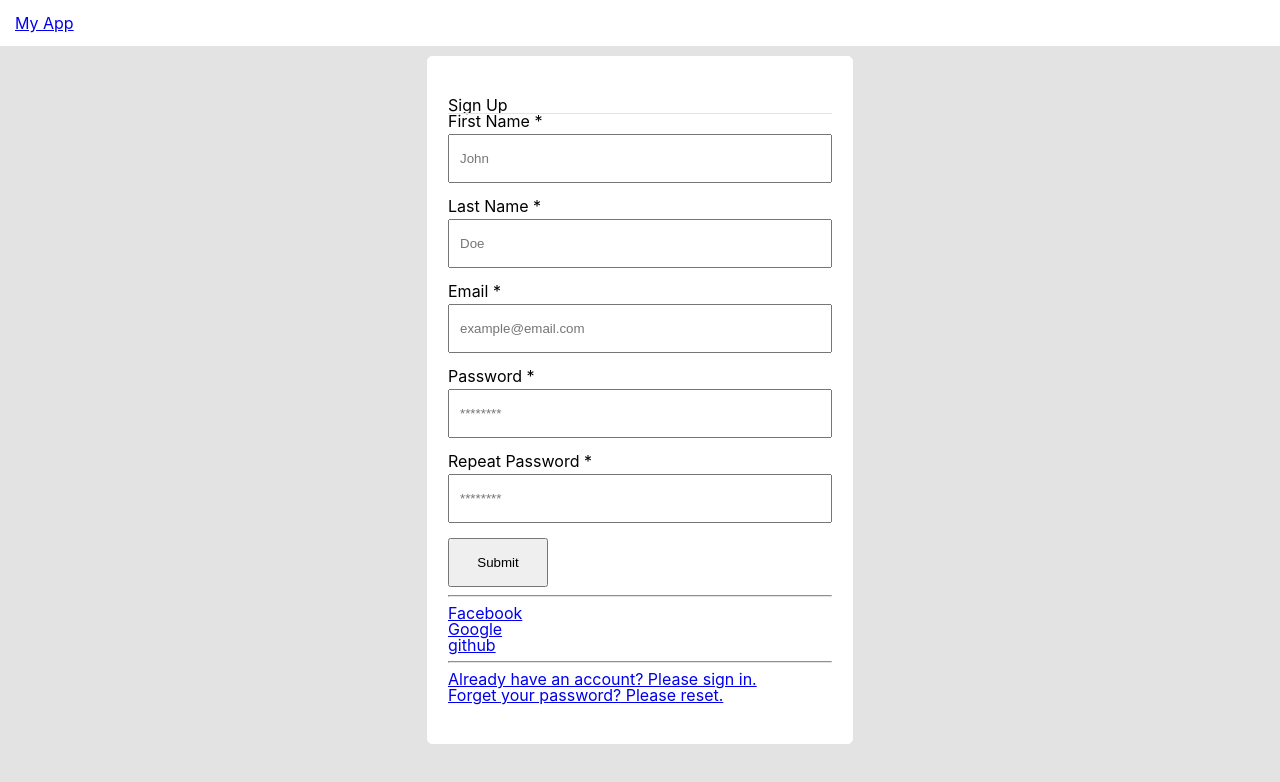
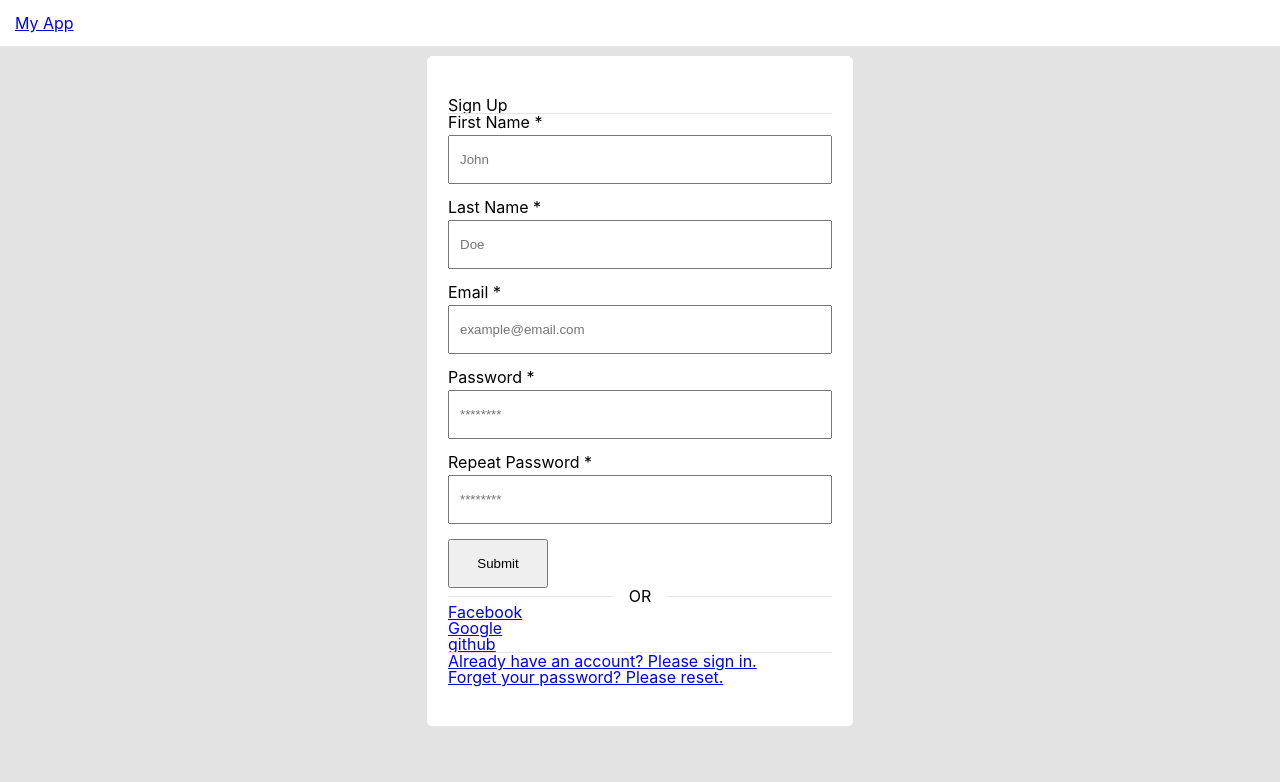
Before and after one commit to Derfan/managment-fe, a React (Vite) app: page /sign-up in a window 1280 px wide. Shown: the top 782 px of the page. Built offline with nearby package versions, Linux system fonts and the light colour scheme.

Commit message:
add separator component

```diff
--- a/src/components/Card/Card.module.css
+++ b/src/components/Card/Card.module.css
@@ -4,7 +4,7 @@
     width: 30%;
     min-width: 320px;
     padding: 40px 20px;
-    margin: auto;
+    margin: 10px auto;
 
     border: 1px solid white;
     border-radius: 5px;
--- a/src/components/Separator/Separator.module.css
+++ b/src/components/Separator/Separator.module.css
@@ -1,17 +1,19 @@
-.line {
-    position: relative;
-    text-align: center;
+.root {
+    display: flex;
+    align-items: center;
 }
 
-.line:after {
+.root:before, .root::after {
     content: "";
 
-    position: absolute;
-    top: 50%;
-    left: 0;
+    flex-grow: 1;
 
     width: 100%;
     height: 1px;
 
     background-color: var(--main-bg-color);
 }
+
+.text {
+    padding: 0 1em;
+}
--- a/src/components/Separator/index.tsx
+++ b/src/components/Separator/index.tsx
@@ -4,6 +4,8 @@ import cn from "./Separator.module.css";
 
 export const Separator:FunctionComponent = ({ children }) => {
     return (
-        <div className={cn.line}>{children}</div>
+        <div className={cn.root}>
+            {children ? <span className={cn.text}>{children}</span> : null}
+        </div>
     );
 }
--- a/src/modules/Header/Header.module.css
+++ b/src/modules/Header/Header.module.css
@@ -1,6 +1,5 @@
 .header {
     padding: 15px;
-    margin-bottom: 10px;
 
     background-color: white;
 }
--- a/src/routes/Reset/index.tsx
+++ b/src/routes/Reset/index.tsx
@@ -1,7 +1,7 @@
 import { useState } from "react";
 import { Link } from "react-router-dom";
 
-import { Card } from "../../components";
+import { Card, Separator } from "../../components";
 import { ResetForm } from "../../modules";
 
 export const ResetRoute = () => {
@@ -16,7 +16,7 @@ export const ResetRoute = () => {
           ? <p>We send an email with innstructions. Please check your mail box.</p>
           : <ResetForm setSubmitted={setSubmitted} />
         }
-        <hr />
+        <Separator />
         <p>
           <Link to="/sign-in">Already have an account? Please sign in.</Link>
         </p>
--- a/src/routes/SignUp/index.tsx
+++ b/src/routes/SignUp/index.tsx
@@ -1,15 +1,15 @@
 import { Link } from "react-router-dom";
 
 import { SignUpForm, OAuthForm } from "../../modules";
-import { Card } from "../../components";
+import { Card, Separator } from "../../components";
 
 export const SignUpRoute = () => {
   return (
     <Card title="Sign Up">
       <SignUpForm />
-      <hr />
+      <Separator>OR</Separator>
       <OAuthForm />
-      <hr />
+      <Separator />
       <p>
         <Link to="/sign-in">Already have an account? Please sign in.</Link>
       </p>
```
